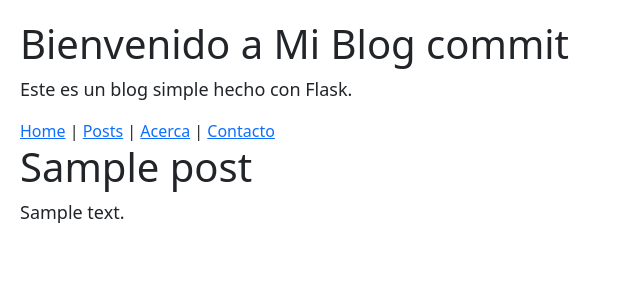
After one commit to juan071201-dev/api-47v, a Flask app: template templates/post/post.html in a window 1280 px wide. The commit adds this page. Shown: the top 300 px of the page, without its empty margins (0-640 px from the left). Run offline with Flask 3, Linux system fonts and the light colour scheme; the template is opened without the code that fills it: most values are stand-ins (such as "Sample title", 1, 10 or a date in 2020).

Commit message:
Regularizacion

```diff
--- a/main.py
+++ b/main.py
@@ -1,4 +1,4 @@
-from flask import Flask, render_template
+from flask import Flask, render_template, abort
 import sqlite3
 
 def get_db_connection():
@@ -24,5 +24,15 @@ def get_all_posts():
     conn.close()
     return render_template('post/post_list.html', posts=posts)
 
+
+@app.route('/posts/<int:post_id>', methods=['GET'])
+def get_one_post(post_id):
+    conn = get_db_connection()
+    post = conn.execute('SELECT * FROM posts WHERE id = ?', (post_id,)).fetchone()
+    conn.close()
+    if post is None:
+        abort(404)
+    return render_template("post/post.html", post=post)
+
 if __name__ == '__main__':
     app.run(debug=True)
--- a/templates/base.html
+++ b/templates/base.html
@@ -5,6 +5,8 @@
         <meta name="viewport" content="width=device-width, initial-scale=1.0">
         <title>Mi Blog</title>
         <link rel="stylesheet" href="{{ url_for('static', filename='css/style.css') }}">
+        <link href="https://cdn.jsdelivr.net/npm/bootstrap@5.3.7/dist/css/bootstrap.min.css" rel="stylesheet" integrity="sha384-LN+7fdVzj6u52u30Kp6M/trliBMCMKTyK833zpbD+pXdCLuTusPj697FH4R/5mcr" crossorigin="anonymous">
+        <script src="https://cdn.jsdelivr.net/npm/bootstrap@5.3.7/dist/js/bootstrap.bundle.min.js" integrity="sha384-ndDqU0Gzau9qJ1lfW4pNLlhNTkCfHzAVBReH9diLvGRem5+R9g2FzA8ZGN954O5Q" crossorigin="anonymous"></script>
     </head>
     <body>
         <h1>Bienvenido a Mi Blog commit</h1>
--- /dev/null
+++ b/templates/post/post.html
@@ -0,0 +1,6 @@
+{% extends "base.html" %}
+
+{% block content %}
+<h1>{{ post['title'] }}</h1>
+<p>{{ post['content'] }}</p>
+{% endblock %}
--- a/templates/post/post_list.html
+++ b/templates/post/post_list.html
@@ -15,7 +15,7 @@
         <tbody>
             {% for post in posts %}
                 <tr>
-                    <td>{{ post['id'] }}</td>
+                    <td><a href="{{ url_for('get_one_post', post_id=post['id']) }}">{{ post['id'] }}</a></td>
                     <td>{{ post['title'] }}</td>
                     <td>{{ post['content'] }}</td>
                     <td>{{ post['created'] }}</td>
```
